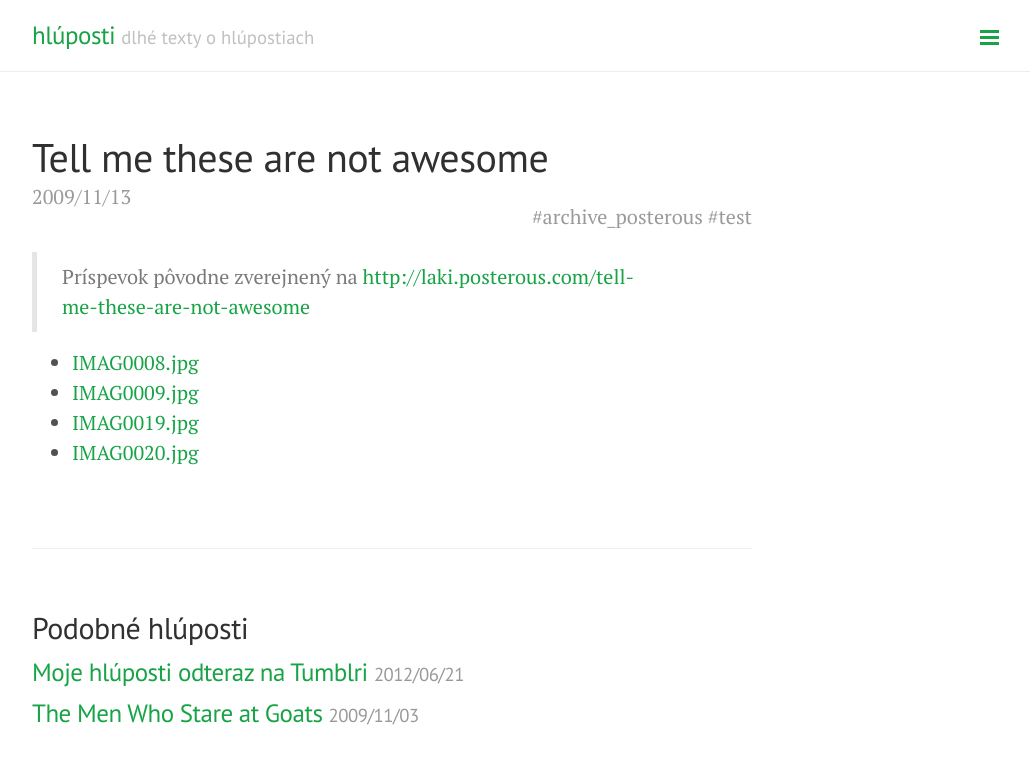
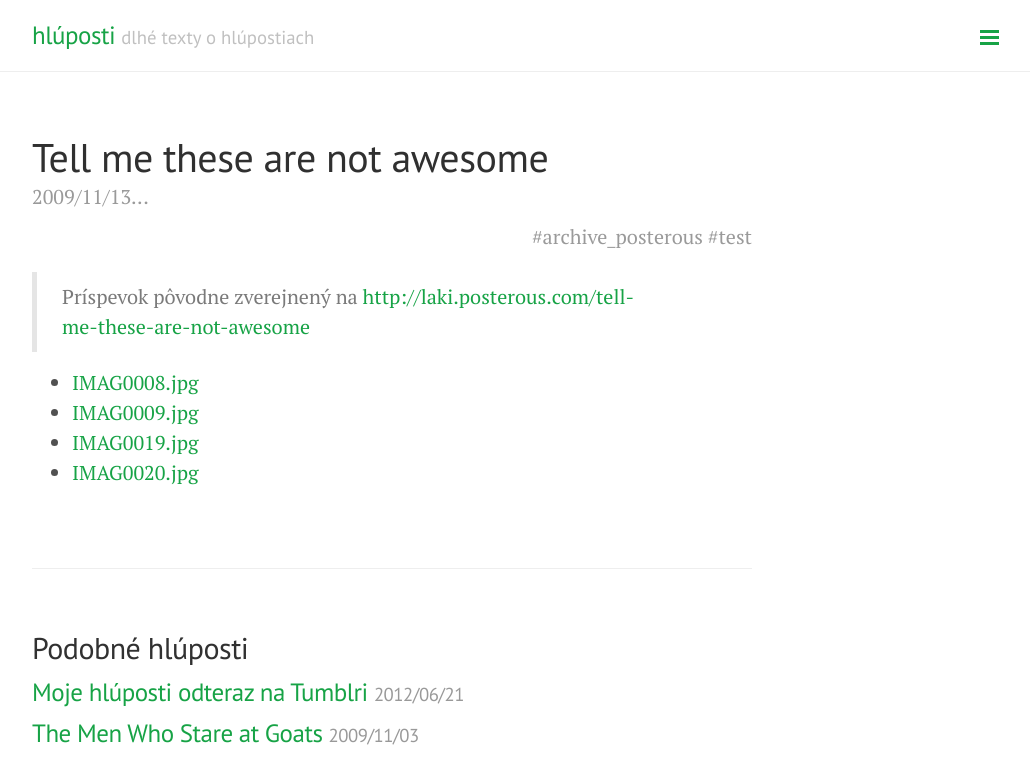
Before and after one commit to hluposti/hluposti.github.io, a Jekyll site: the page built from _posts/2009-11-13-tell-me-these-are-not-awesome.md, in a window 1280 px wide. Shown: the top 784 px of the page, without its empty margins (248-1278 px from the left). Built offline with Jekyll 4.4.1, drawn with Linux system fonts in a browser that asks for light colours; Markdown is read by kramdown in place of the engine named in the settings.

Commit message:
Update post.html

```diff
--- a/_layouts/post.html
+++ b/_layouts/post.html
@@ -4,12 +4,11 @@
 
 <div class="post">
   <h1 class="post-title">{{ page.title }}</h1>
-  <span class="post-date">{{ page.date | date: "%Y/%m/%d" }}
+  <span class="post-date">{{ page.date | date: "%Y/%m/%d" }}...</span>
   <span class="post-tags">
     {% for tag in page.tags %}
       #{{ tag }}
     {% endfor %}
-  </span>
   </span>
 
   {{ content }}
```
